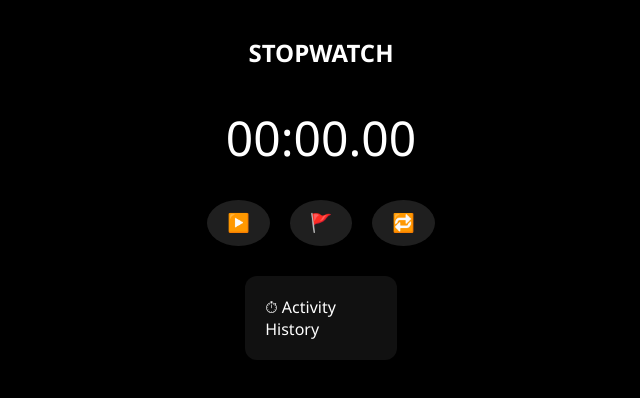
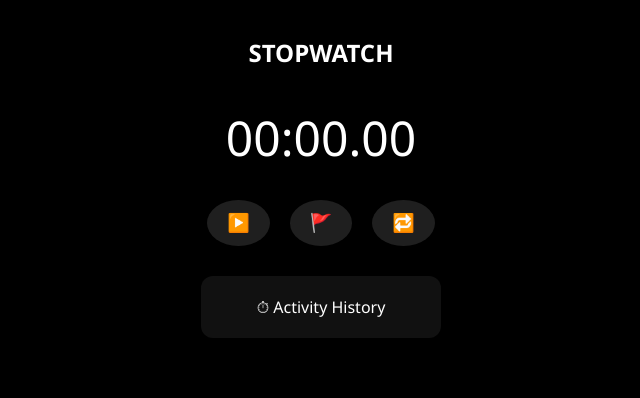
Before and after one commit to aswinrv55/og-stopwatch, a React (Create React App) app: page / in a window 1280 px wide. Shown: the top 398 px of the page, without its empty margins (319-959 px from the left). Built offline with nearby package versions, Linux system fonts and the light colour scheme.

Commit message:
Update App.js

```diff
--- a/src/App.js
+++ b/src/App.js
@@ -82,9 +82,10 @@ function App() {
           padding: 20,
           backgroundColor: "#111",
           borderRadius: 12,
-          width: "9%",
+          width: "300%",
           maxWidth: 200,
           margin: "20px auto",
+          textAlign: "center",
         }}
       >
         ⏱ Activity History
```
